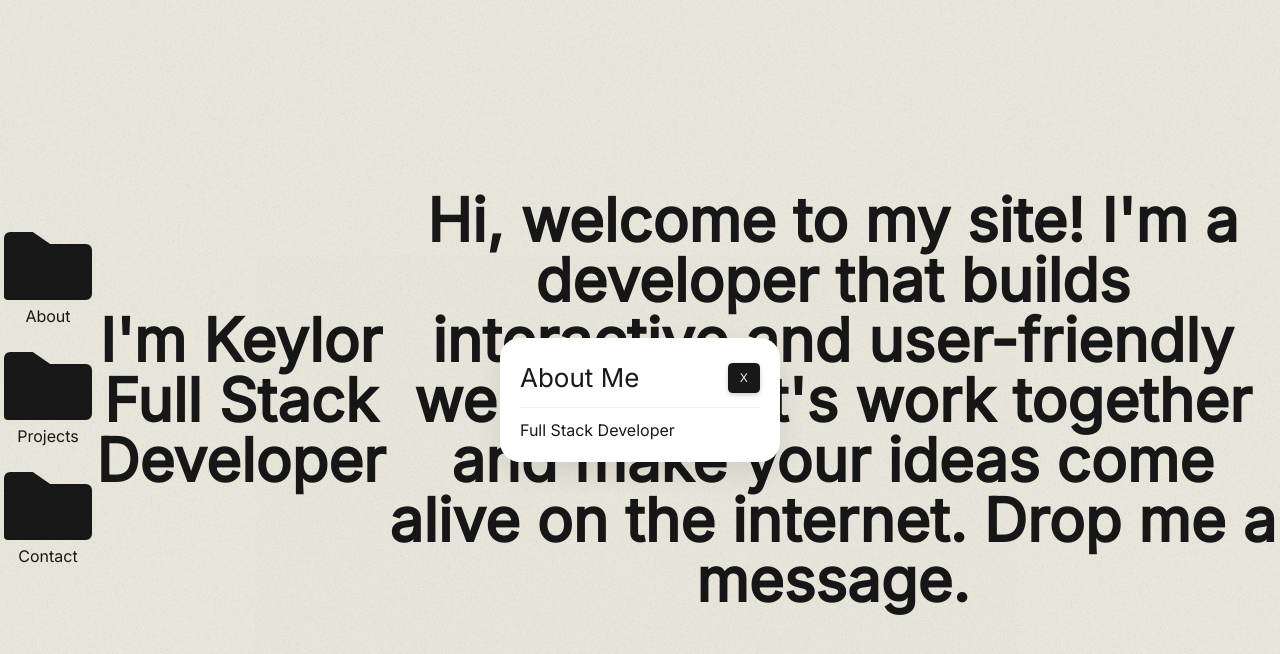
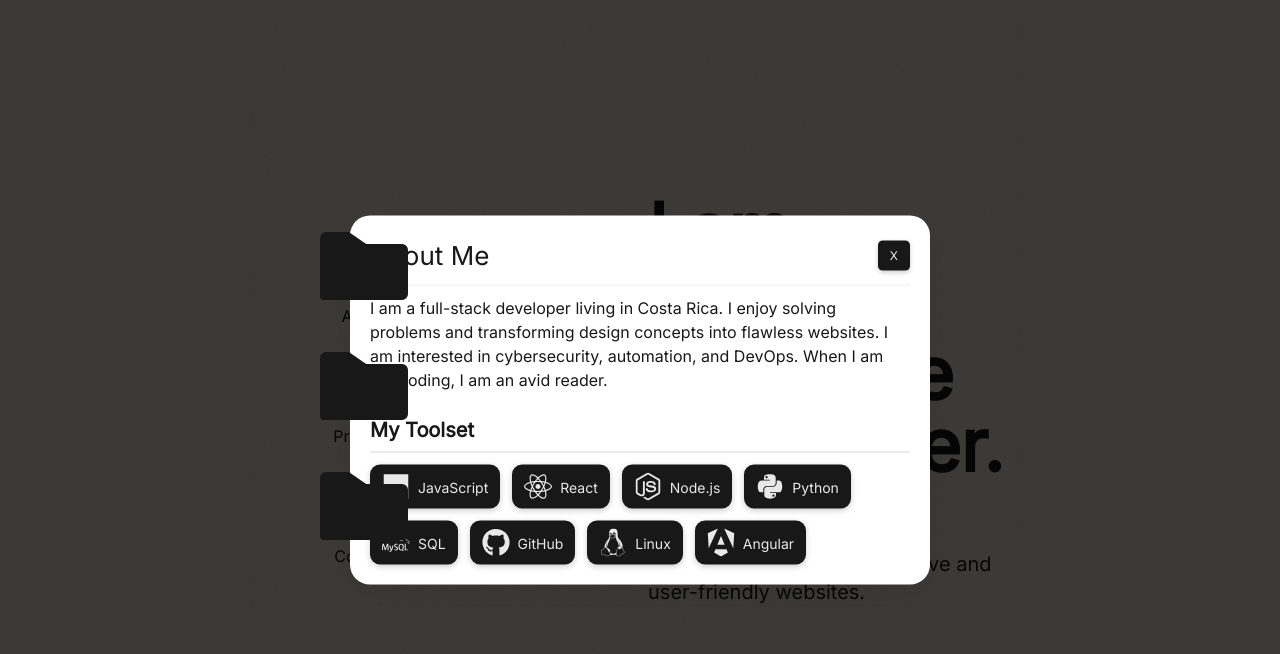
Before and after one commit to KeylorCalderon/keylor-portfolio, a React (Vite) app: page / in a window 1280 px wide. Both pictures are taken after a click on the element "About". Shown: the top 654 px of the page. Built offline with nearby package versions, Linux system fonts and the light colour scheme.

Commit message:
About me info added, improved UI

```diff
--- a/package.json
+++ b/package.json
@@ -11,7 +11,8 @@
   },
   "dependencies": {
     "react": "^19.2.4",
-    "react-dom": "^19.2.4"
+    "react-dom": "^19.2.4",
+    "react-icons": "^5.6.0"
   },
   "devDependencies": {
     "@eslint/js": "^9.39.4",
--- a/src/App.jsx
+++ b/src/App.jsx
@@ -15,7 +15,7 @@ function App() {
   const [activeWindow, setActiveWindow] = useState(null);
 
   return (
-    <div className="h-screen flex bg-[#F4F1E6] bg-[url('/bg_texture.png')] bg-repeat opacity-100">
+    <div className="h-screen flex bg-[#F4F1E6] bg-[url('/bg_texture.png')] bg-repeat opacity-100 px-80 gap-50">
       <div className="w-24 flex flex-col items-center justify-center gap-6">
         <FolderButton
           label="About"
@@ -31,14 +31,13 @@ function App() {
         />
       </div>
 
-      <div className="flex-1 flex items-center justify-center">
-        <h1 className="text-6xl text-center font-bold">
-          I'm Keylor <br /> Full Stack Developer
+      <div className="flex-1 flex flex-col items-start justify-center px-10">
+        <h1 className="text-7xl font-bold">
+          I am Keylor <br /> Software developer.
         </h1>
-        <p className="text-6xl text-center font-bold">
-          Hi, welcome to my site! I'm a developer that builds interactive and
-          user-friendly websites. Let's work together and make your ideas come
-          alive on the internet. Drop me a message.
+        <p className="text-xl font-normal mt-10 max-w-2xl">
+          Hi, welcome to my site! I am a developer that builds interactive and
+          user-friendly websites.
         </p>
       </div>
 
--- a/src/assets/projects.js
+++ b/src/assets/projects.js
@@ -28,3 +28,10 @@ export const projects = [
     image: kuarctechImg
   }
 ];
+
+export const aboutMe = {
+    info: `I am a full-stack developer living in Costa Rica.
+    I enjoy solving problems and transforming design concepts into flawless websites.
+    I am interested in cybersecurity, automation, and DevOps.
+    When I am not coding, I am an avid reader.`
+};
--- a/src/components/UI/Window.jsx
+++ b/src/components/UI/Window.jsx
@@ -16,7 +16,7 @@ function Window({ title, onClose, children, style = {} }) {
       style={{
         position: "fixed",
         inset: 0,
-        background: "rgba(0,0,0,0.05)",
+        background: "rgba(0,0,0,0.76)",
       }}
     >
       <div
--- a/src/components/Windows/AboutWindow.jsx
+++ b/src/components/Windows/AboutWindow.jsx
@@ -1,9 +1,49 @@
 import Window from "../UI/Window";
+import { aboutMe } from "../../assets/projects";
+
+import {
+  FaJs,
+  FaReact,
+  FaNodeJs,
+  FaLinux,
+  FaGithub,
+  FaPython,
+} from "react-icons/fa";
+
+import { SiAngular, SiMysql } from "react-icons/si";
 
 function AboutWindow({ onClose }) {
+  const toolset = [
+    { name: "JavaScript", icon: FaJs },
+    { name: "React", icon: FaReact },
+    { name: "Node.js", icon: FaNodeJs },
+    { name: "Python", icon: FaPython },
+    { name: "SQL", icon: SiMysql },
+    { name: "GitHub", icon: FaGithub },
+    { name: "Linux", icon: FaLinux },
+    { name: "Angular", icon: SiAngular },
+  ];
+
   return (
-    <Window title="About Me" onClose={onClose} style={{ width: 280 }}>
-      <p>Full Stack Developer</p>
+    <Window title="About Me" onClose={onClose} style={{ width: 580 }}>
+      <p>{aboutMe.info}</p>
+
+      <h2 className="mt-6 mb-3 text-xl font-semibold border-b border-gray-300 pb-2">
+        My Toolset
+      </h2>
+
+      <div className="toolset">
+        {toolset.map((tool) => {
+          const Icon = tool.icon;
+
+          return (
+            <div key={tool.name} className="tool">
+              <Icon size={28} />
+              <span>{tool.name}</span>
+            </div>
+          );
+        })}
+      </div>
     </Window>
   );
 }
--- a/src/components/Windows/ProjectsWindow.jsx
+++ b/src/components/Windows/ProjectsWindow.jsx
@@ -9,7 +9,7 @@ function ProjectsWindow({ onClose }) {
       onClose={onClose}
       style={{
         width: "60vw",
-        maxWidth: "1100px",
+        maxWidth: "1080px",
         height: "93vh",
         maxHeight: "950px",
       }}
--- a/src/index.css
+++ b/src/index.css
@@ -51,3 +51,25 @@ body {
     box-shadow: 0 0 12px rgba(0, 0, 0, 0.5), 0 0 18px rgba(0, 0, 0, 0.3);
     transform: scale(1.1);
 }
+
+.toolset {
+  display: flex;
+  flex-wrap: wrap;
+  gap: 12px;
+}
+
+.tool {
+  display: flex;
+  align-items: center;
+  gap: 8px;
+
+  padding: 8px 12px;
+  border-radius: 10px;
+
+  background: #181818;
+  color: #E8E8E8;
+
+  font-size: 14px;
+
+  box-shadow: 0 2px 6px rgba(0,0,0,0.2);
+}
```
Also changed, not shown: 1 other file (tests, documents, lock files or other folders).
